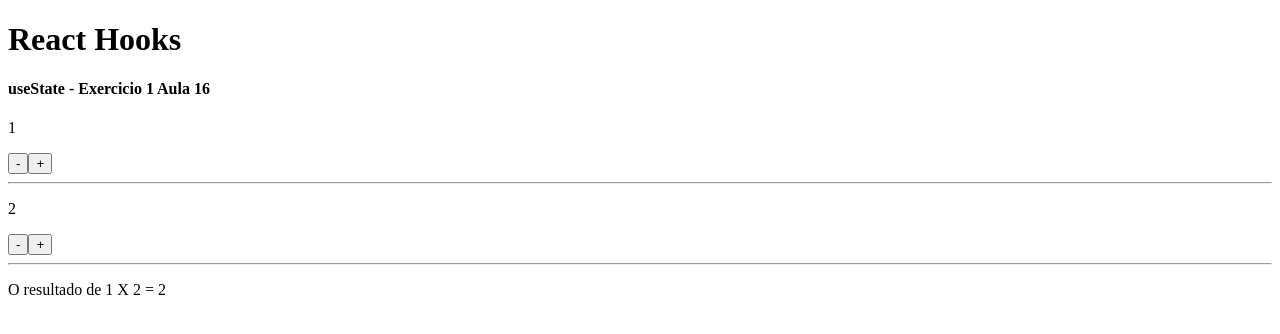
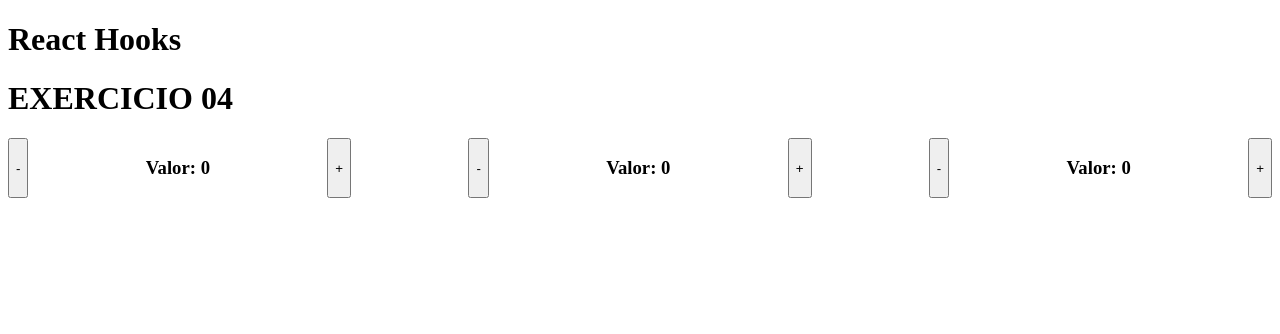
Before and after one commit to danielBRTanimacao/React-estudo, a React (Vite) app in the folder react-04-hooks/: page / in a window 1280 px wide. Shown: the top 334 px of the page. Built offline with nearby package versions, Linux system fonts and the light colour scheme.

Commit message:
Exercicio Hooks

```diff
--- a/react-04-hooks/src/App.jsx
+++ b/react-04-hooks/src/App.jsx
@@ -2,14 +2,16 @@ import React from "react";
 
 // import HookState01 from "./components/UseState01";
 // import HookState02 from "./components/UseState02";
-import HookState03 from "./components/UseState03";
+// import HookState03 from "./components/UseState03";
+import HookState04 from "./components/UseState04";
 
 export default () => {
     return (
         <>
             <h1>React Hooks</h1>
             {/* <HookState01 /> */}
-            <HookState03 />
+            {/* <HookState03 /> */}
+            <HookState04 />
         </>
     );
 };
--- /dev/null
+++ b/react-04-hooks/src/components/UseState04.jsx
@@ -0,0 +1,19 @@
+import React from "react";
+import { useState } from "react";
+
+import UseState04a from "./UseState04a";
+
+import "./UseState_04.css";
+
+export default () => {
+    return (
+        <>
+            <h1>EXERCICIO 04</h1>
+            <div className="layout">
+                <UseState04a unit={1} />
+                <UseState04a unit={5} />
+                <UseState04a unit={10} />
+            </div>
+        </>
+    );
+};
--- /dev/null
+++ b/react-04-hooks/src/components/UseState04a.jsx
@@ -0,0 +1,24 @@
+import React from "react";
+import { useState } from "react";
+
+export default ({ unit }) => {
+    const [value, setValue] = useState(0);
+
+    const minus = () => {
+        setValue((oldValue) => oldValue - unit);
+    };
+
+    const more = () => {
+        setValue((oldValue) => oldValue + unit);
+    };
+
+    return (
+        <>
+            <button onClick={minus}>-</button>
+            <h3>
+                Valor: <strong>{value}</strong>
+            </h3>
+            <button onClick={more}>+</button>
+        </>
+    );
+};
--- /dev/null
+++ b/react-04-hooks/src/components/UseState_04.css
@@ -0,0 +1,5 @@
+.layout {
+    display: flex;
+    flex-direction: row;
+    justify-content: space-between;
+}
```
